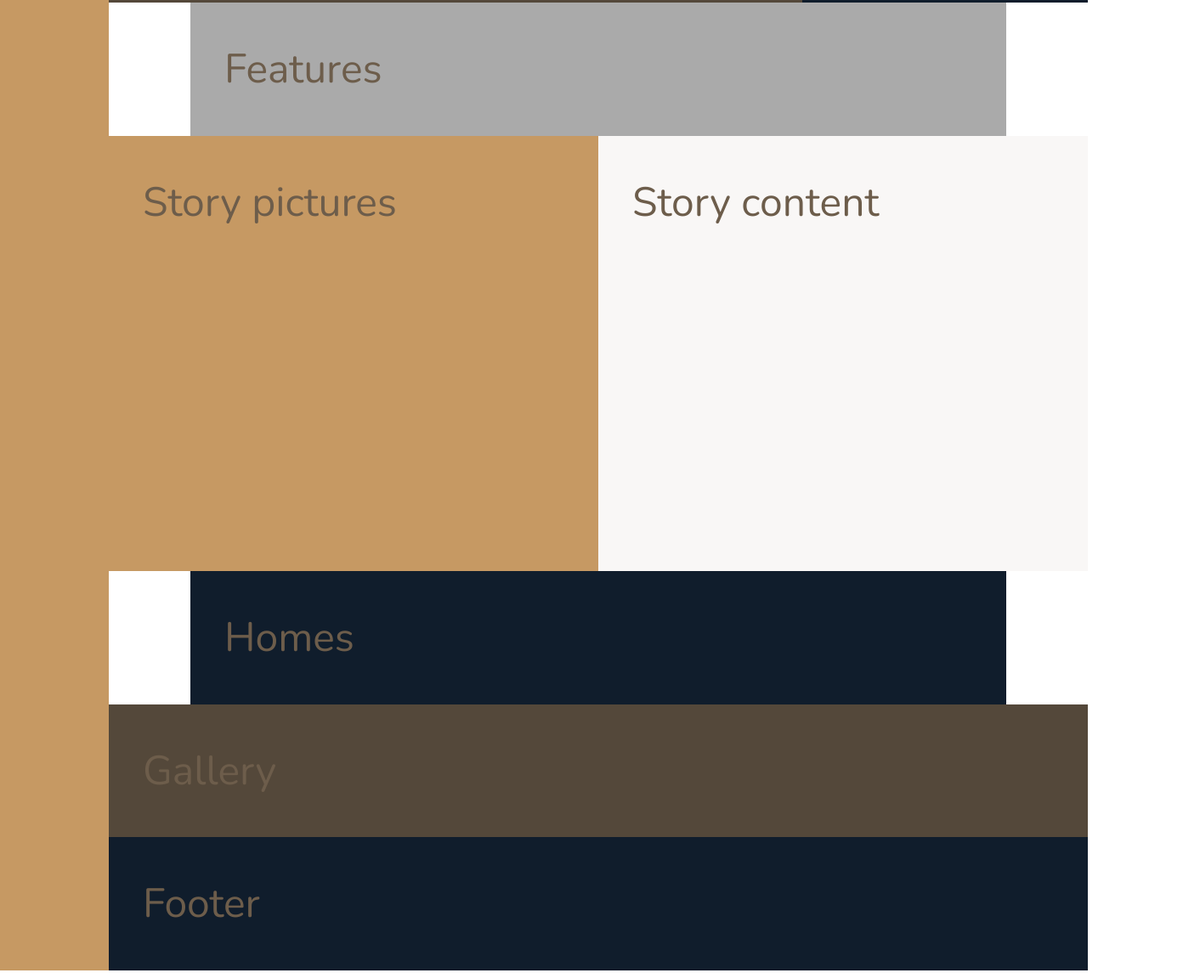
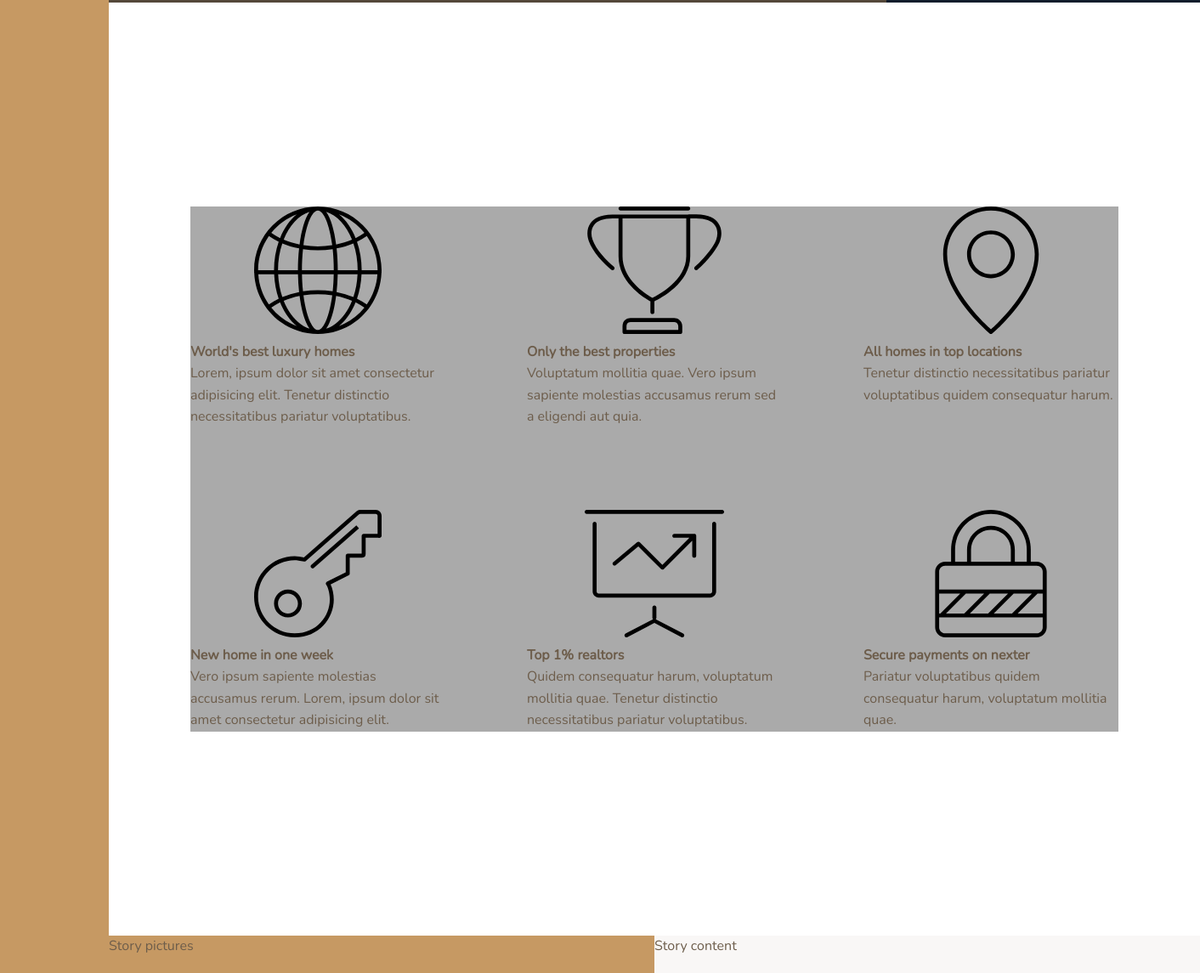
Before and after one commit to olgapog/Nexter, a website: page index.html in a window 1280 px wide. Shown: the part 637-1782 px from the top of the page at 85% size, 1412 px wide, since content can reach past the window. Drawn offline with nearby package versions, Linux system fonts and the light colour scheme.

Commit message:
Adding grid to features block, adding content to HTML

```diff
--- a/index.html
+++ b/index.html
@@ -1,13 +1,16 @@
 <!DOCTYPE html>
 <html lang="en">
   <head>
-        <meta charset="UTF-8">
-        <meta name="viewport" content="width=device-width, initial-scale=1.0">
-        <meta http-equiv="X-UA-Compatible" content="ie=edge">
+    <meta charset="UTF-8" />
+    <meta name="viewport" content="width=device-width, initial-scale=1.0" />
+    <meta http-equiv="X-UA-Compatible" content="ie=edge" />
 
-        <link href="https://fonts.googleapis.com/css?family=Josefin+Sans:300,400,400i|Nunito:300,300i" rel="stylesheet">
-        <link rel="stylesheet" href="css/style.css">
-        <link rel="shortcut icon" type="image/png" href="img/favicon.png">
+    <link
+      href="https://fonts.googleapis.com/css?family=Josefin+Sans:300,400,400i|Nunito:300,300i"
+      rel="stylesheet"
+    />
+    <link rel="stylesheet" href="css/style.css" />
+    <link rel="shortcut icon" type="image/png" href="img/favicon.png" />
 
     <title>nexter &mdash; your home, your freedom</title>
   </head>
@@ -18,7 +21,68 @@
 
     <div class="realtors">Top 3 realtors</div>
 
-        <section class="features">Features</section>
+    <section class="features">
+      <div class="feature">
+        <svg class="feature__icon">
+          <use xlink:href="img/sprite.svg#icon-global"></use>
+        </svg>
+        <h4 class="heading-4">World's best luxury homes</h4>
+        <p class="feature__text">
+          Lorem, ipsum dolor sit amet consectetur adipisicing elit. Tenetur
+          distinctio necessitatibus pariatur voluptatibus.
+        </p>
+      </div>
+
+      <div class="feature">
+        <svg class="feature__icon">
+          <use xlink:href="img/sprite.svg#icon-trophy"></use>
+        </svg>
+        <h4 class="heading-4">Only the best properties</h4>
+        <p class="feature__text">
+            Voluptatum mollitia quae. Vero ipsum sapiente molestias accusamus rerum sed a eligendi aut quia.
+        </p>
+      </div>
+
+      <div class="feature">
+        <svg class="feature__icon">
+          <use xlink:href="img/sprite.svg#icon-map-pin"></use>
+        </svg>
+        <h4 class="heading-4">All homes in top locations</h4>
+        <p class="feature__text">
+            Tenetur distinctio necessitatibus pariatur voluptatibus quidem consequatur harum.
+        </p>
+      </div>
+
+      <div class="feature">
+        <svg class="feature__icon">
+          <use xlink:href="img/sprite.svg#icon-key"></use>
+        </svg>
+        <h4 class="heading-4">New home in one week</h4>
+        <p class="feature__text">
+            Vero ipsum sapiente molestias accusamus rerum. Lorem, ipsum dolor sit amet consectetur adipisicing elit.
+        </p>
+      </div>
+
+      <div class="feature">
+        <svg class="feature__icon">
+          <use xlink:href="img/sprite.svg#icon-presentation"></use>
+        </svg>
+        <h4 class="heading-4">Top 1% realtors</h4>
+        <p class="feature__text">
+            Quidem consequatur harum, voluptatum mollitia quae. Tenetur distinctio necessitatibus pariatur voluptatibus.
+        </p>
+      </div>
+
+      <div class="feature">
+        <svg class="feature__icon">
+          <use xlink:href="img/sprite.svg#icon-lock"></use>
+        </svg>
+        <h4 class="heading-4">Secure payments on nexter</h4>
+        <p class="feature__text">
+            Pariatur voluptatibus quidem consequatur harum, voluptatum mollitia quae.
+        </p>
+      </div>
+    </section>
 
     <div class="story__pictures">Story pictures</div>
 
--- a/sass/_base.scss
+++ b/sass/_base.scss
@@ -39,8 +39,5 @@ body {
   grid-template-rows: 80vh min-content 40vw repeat(3, min-content);
   grid-template-columns:[sidebar-start] 8rem [sidebar-end full-start] minmax(6rem, 1fr)[center-start] repeat(8, [col-start] minmax(min-content, 14rem) [col-end]) [center-end] minmax(6rem, 1fr) [full-end];
 
-  & > * {
-    padding: 40px;
-    font-size: 3rem;
-  }
+
 }
--- a/sass/_features.scss
+++ b/sass/_features.scss
@@ -1,4 +1,10 @@
 .features {
   background-color: $color-grey-light-2;
   grid-column: center-start / center-end;
+
+  margin:  15rem 0;
+
+  display: grid;
+  grid-template-columns: repeat(3, 1fr);
+  grid-gap: 6rem;
 }
```
Also changed, not shown: css/style.css, 1 other file. Lines whose indentation alone changed are shown as unchanged.
